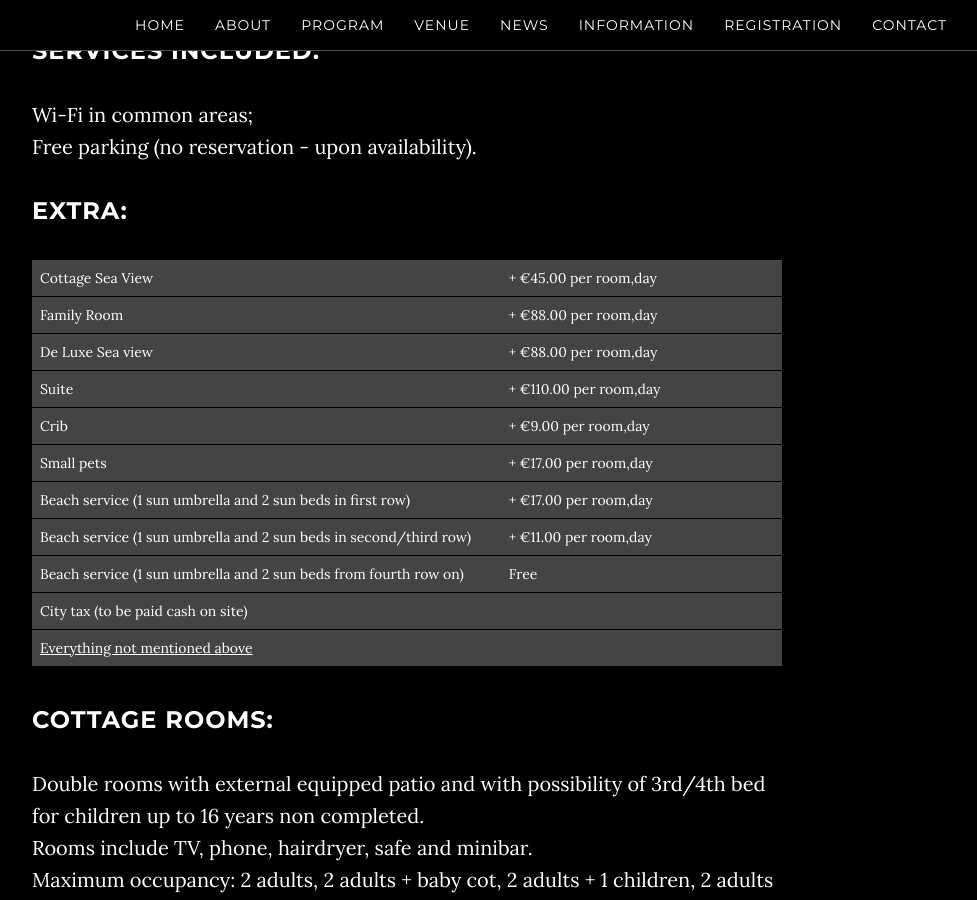
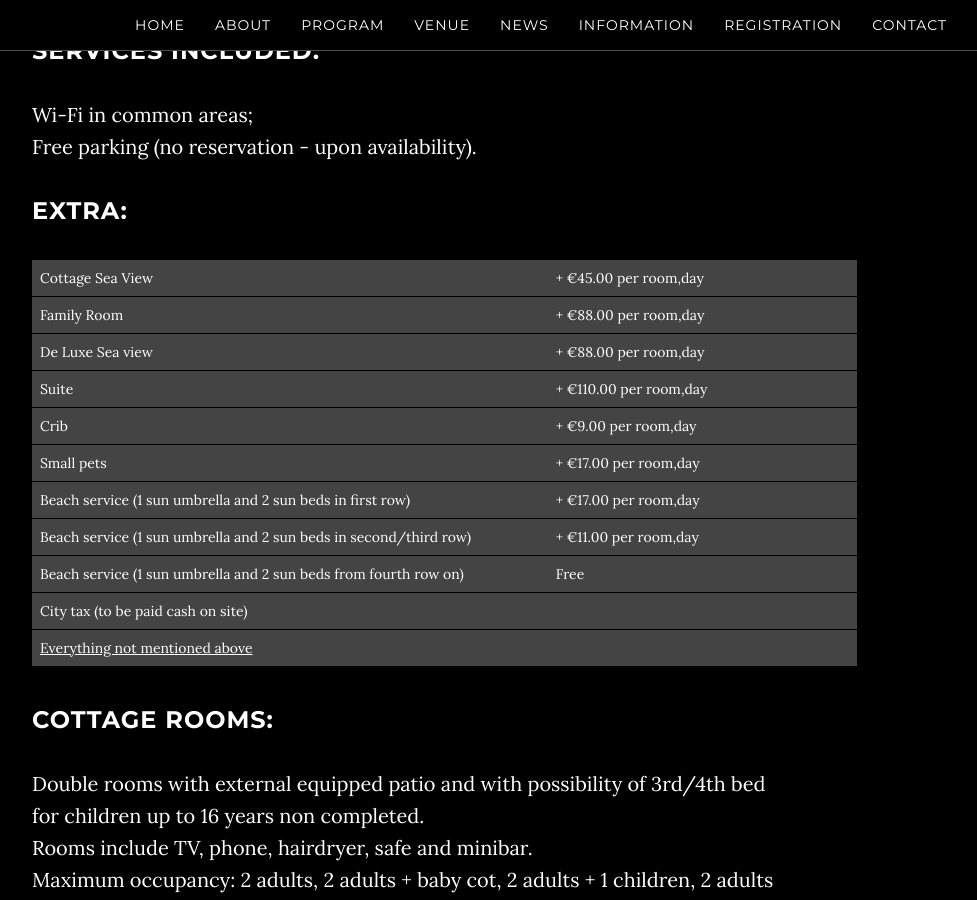
Before and after one commit to breakingthelimits/supereddington2018, a Jekyll site: the page built from venue/index.html, in a window 1280 px wide and 900 px high, scrolled down 1769 px. Shown: the whole window, without its empty margins (248-1225 px from the left). Built offline with Jekyll 4.4.1, drawn with Linux system fonts in a browser that asks for light colours.

Commit message:
Update index.html

```diff
--- a/venue/index.html
+++ b/venue/index.html
@@ -56,7 +56,8 @@ title: Venue
 <h3> EXTRA:</h3>
 
 
-<TABLE style="WIDTH: 100%;">
+<TABLE style="WIDTH: 110%;">
+
     <TBODY>
          <TR>
              <TD class="layout_tdheader" style="WIDTH: 25%">
```
